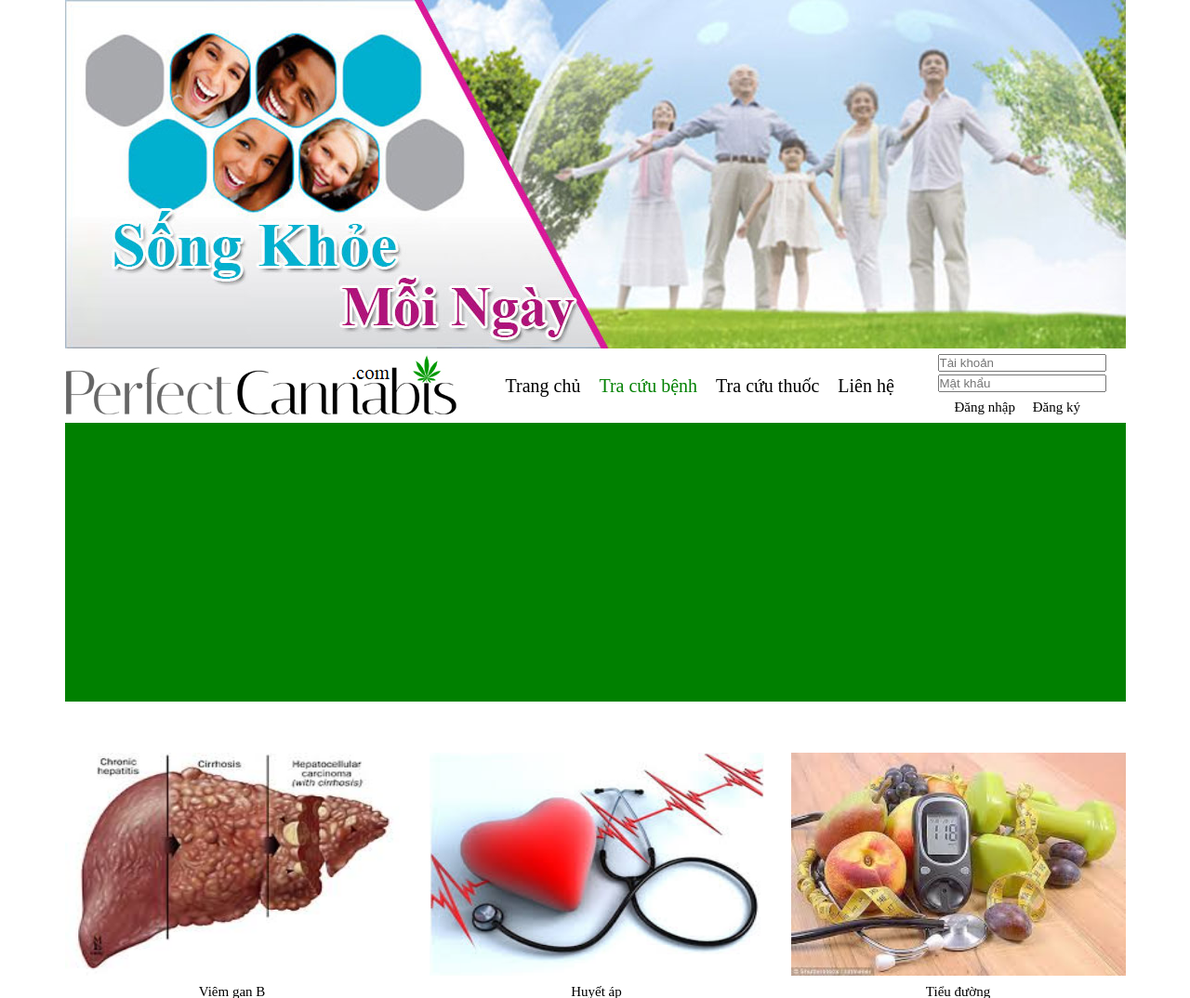
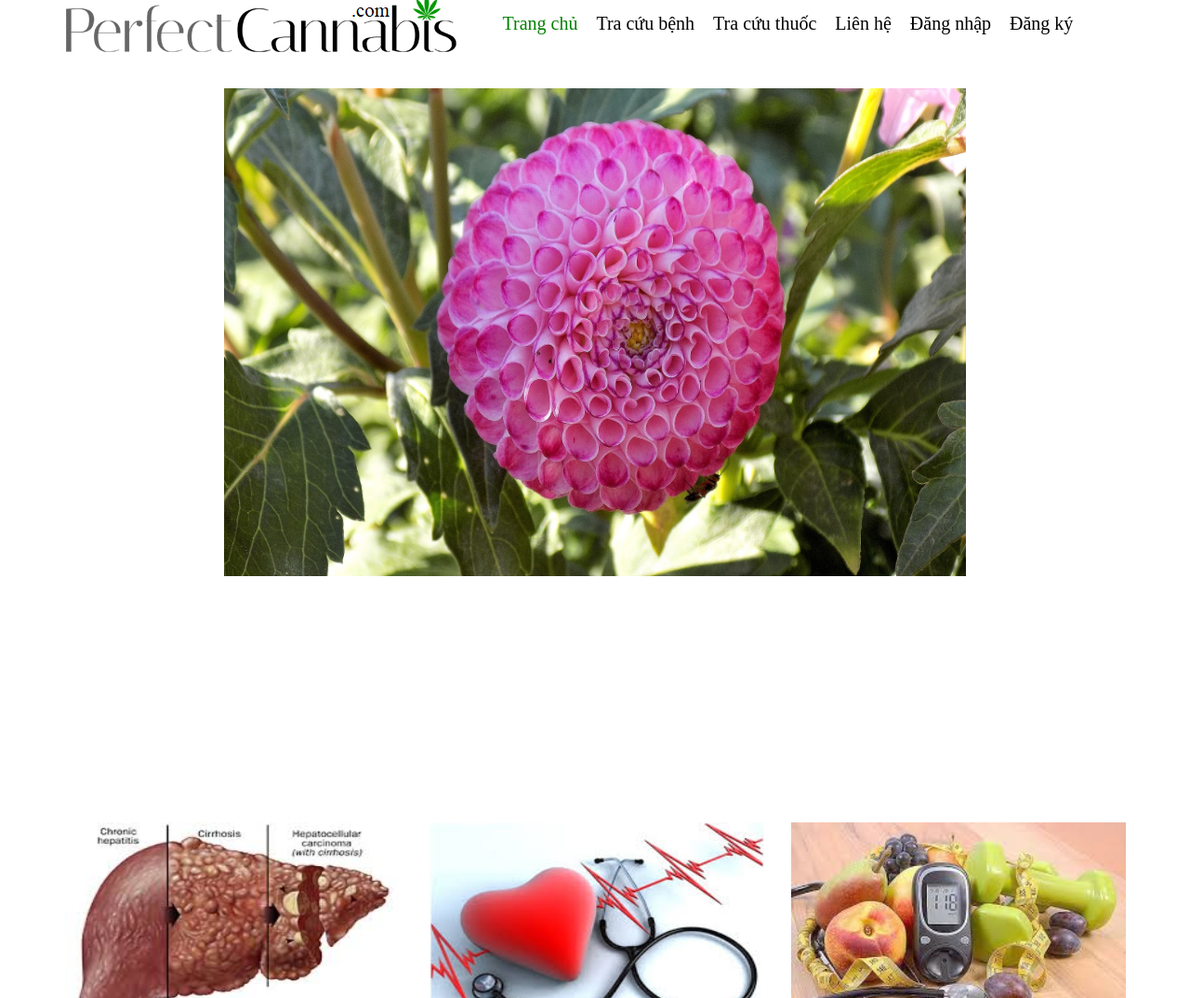
Before and after one commit to 57TH3-CongNgheWeb-CCH/BaiTapLon, a PHP site: page /webbenh.html in a window 1280 px wide. Shown: the top 1074 px of the page at 93% size. Run offline with PHP 8.4, Linux system fonts and the light colour scheme.

Commit message:
bảng tài khoản, trang tra cứu bệnh

```diff
--- a/benh.css
+++ b/benh.css
@@ -1,6 +1,7 @@
 *{
 	padding: 0px;
 	margin: 0px;
+
 }
 body{
 	width: 1141px;
@@ -8,17 +9,12 @@ body{
 	font-family: times new romnan;
 	font-size: 15px;
 }
-#header{
-	background: url('images/2.jpg');
-	height: 375px;
-	width: 1141px;
-	margin: auto;
-}
 #menu{
 	background: white;
-	height: 50px;
+	height: 80px;
 	position: relative;
 	margin-top: 15px;
+	margin: 0px auto;
 }
 #logo{
 	position: absolute;
@@ -31,8 +27,8 @@ body{
 #menu-bar{
 	position: absolute;
 	font-size: 20px;
-	left: 459px;
-	width: 40%;
+	left: 456px;
+	width: 60%;
 }
 #menu-bar a:hover{
 	color: green;
@@ -44,31 +40,42 @@ body{
 	margin-left: 15px;
 	line-height: 50px;
 }
-#login-register{
+
+
+#slides{
+	width: 70%;
+	height: 750px;
+	position: relative;
+	margin: 0 auto;
+}
+#slides	img{
+	width: 100%;
+	height: 70%;
 	position: absolute;
-	left: 939px;
-	width: 20%;
+	margin-top: 15px;
 }
-#login-register a:hover{
-	color: green;
+#slides>.btn{
+	position: absolute;
+	width: 50px;
+	height: 50px;
+	border-radius: 25px;
+	border: none;
+	top: 50%;
+	background-color: rgba(0,0,0,0);
+	color: white;
+	cursor: pointer;
+	opacity: 0;
 }
-#login-register1{
-	height: 30px;
+#slides>.btn:hover{
+	opacity: 1;
+}
+#slides:hover .btn{
+	background-color: rgba(0,0,0,0.6);
+	opacity: 1;
+}
+#slides>#btn2{
 	position: absolute;
-	left: 942px;
-	top: 23px;
-}
-#login-register1 a:hover{
-	color: green;
-}
-#input{
-	position: absolute;
-	top: -9px;
-}
-#slides{
-	background: green;
-	height: 300px;
-	margin-top: 15px;
+	left: 97%;
 }
 #content{
 	margin-top: 15px;
--- a/webbenh.html
+++ b/webbenh.html
@@ -4,10 +4,9 @@
 	<meta charset="UTF-8">
 	<title>Trang benh-PerfectCannabis</title>
 	<link rel="stylesheet" type="text/css" href="benh.css">
+
 </head>
 <body>
-	<div id="header"></div>
-
 	<div id="menu">
 		<div id="logo">
 			<a href="#">
@@ -16,33 +15,25 @@
 		</div>
 		<div id="menu-bar">
 			<nav>
-				<a href="./web1.html" >Trang chủ</a>
-				<a href="./page-benh.html" style="color: green">Tra cứu bệnh</a>
+				<a href="#" style="color: green">Trang chủ</a>
+				<a href="#">Tra cứu bệnh</a>
 				<a href="#">Tra cứu thuốc</a>
 				<a href="#">Liên hệ</a>
+				<a href="#">Đăng nhập</a>
+				<a href="#">Đăng ký</a>
 			</nav>
 		</div>
-		<div id="login-register">
-			<form action="#" id="input">
-				<input type="text" name="id" placeholder="Tài khoản">
-				<input type="password" name="pw" style="margin-top: 3px" placeholder="Mật khẩu">
-			</form>
-		</div>
-		<div id="login-register1">
-			<nav>
-				<a href="">Đăng nhập</a>
-				<a href="">Đăng ký</a>
-			</nav>
-		</div>
+
+
 	</div>
-
 	<div id="slides">
-		<div id="dieuhuong">
-
-		</div>
-		<div id="chuyenslide">
-
-		</div>
+		<img class="myslides" src="slides/atiso.jpg">
+		<img class="myslides" src="slides/ThuocDuoc.jpg">
+		<img class="myslides" src="images/bacha.jpg">
+		<img class="myslides" src="slides/hoaanhtuc.jpg">
+		<img class="myslides" src="slides/oaihuong.jpg">
+		<button class="btn" id="btn1" onclick="prev(1)">&#10094</button>
+		<button class="btn" id="btn2" onclick="next(1)">&#10095</button>
 	</div>
 	<div id="content">
 		<div id="content-column1">
@@ -90,5 +81,6 @@
 		</div>
 	</div>
 	<div id="footer">footer</div>
+	<script src="script.js"></script>
 </body>
 </html>
```
Also changed, not shown: thuoc (1).sql (added, +78 -0 lines).
